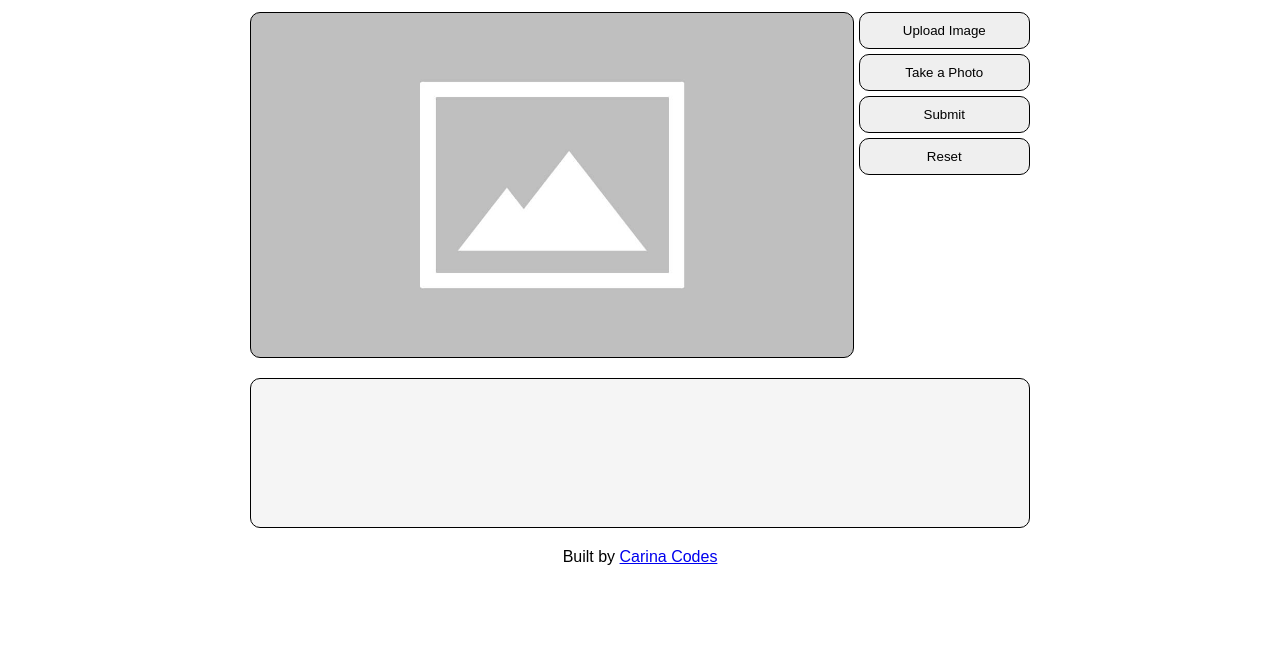
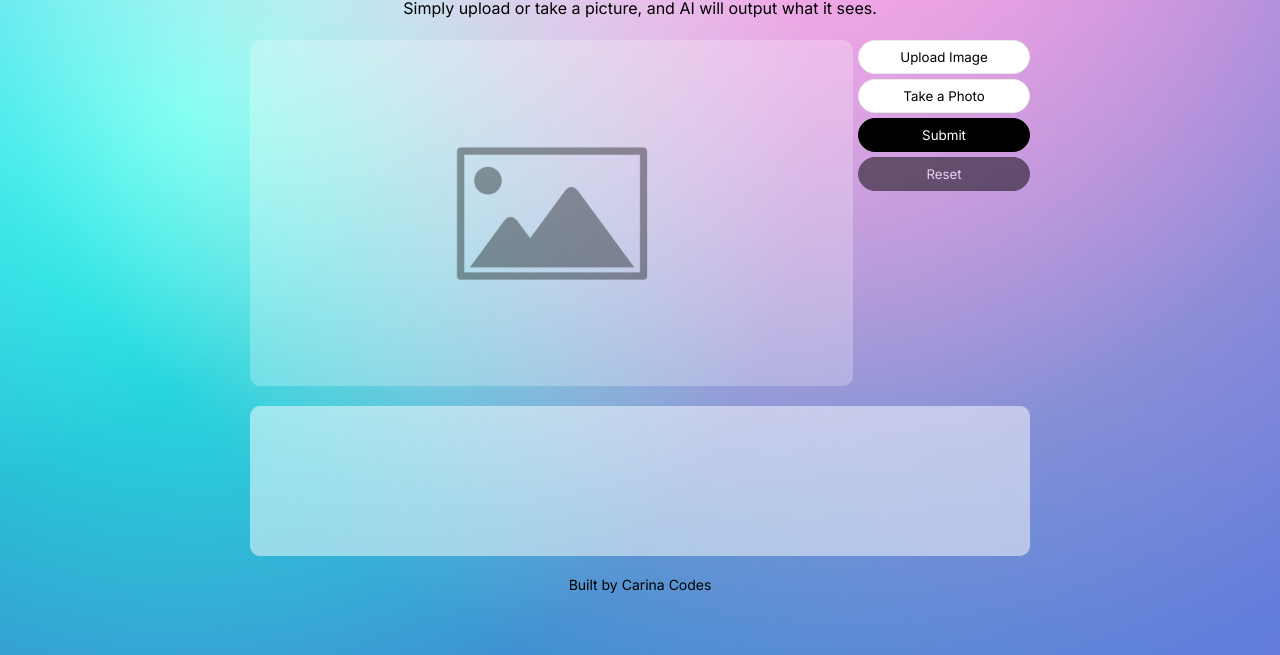
Before and after one commit to carina-codes/ai-image-recognition, a website: page index.html in a window 1280 px wide. Shown: the part 145-800 px from the top of the page. Drawn offline with nearby package versions, Linux system fonts and the light colour scheme; a web font is replaced by a local one.

Commit message:
style update

```diff
--- /dev/null
+++ b/css/responsive.css
@@ -0,0 +1,16 @@
+/* Mobile */
+@media (max-width: 799px) {
+  h1 {
+    font-size: 32px;
+  }
+  #input {
+    flex-direction: column;
+  }
+  .btn, button {
+    padding: 12px 25px;
+    font-size: 16px;
+  }
+  .actions {
+    margin-top: 8px;
+  }
+}
--- /dev/null
+++ b/css/style.css
@@ -0,0 +1,264 @@
+@import url('https://fonts.googleapis.com/css2?family=Inter:ital,opsz,wght@0,14..32,100..900;1,14..32,100..900&family=Playfair+Display:ital,wght@0,400..900;1,400..900&display=swap');
+
+@import url("https://cdn.jsdelivr.net/npm/bootstrap-icons@1.13.1/font/bootstrap-icons.min.css");
+
+:root {
+  --background: #f8f8f8;
+  --outline: #eaeaea;
+  --primary: #4465fc;
+  --black: #000000;
+  --white: #ffffff;
+  --header: "Inter", sans-serif;
+  --paragraph: "Inter", sans-serif;
+  --accent: "Playfair Display", serif;
+}
+
+* {
+  box-sizing: border-box;
+  -webkit-box-sizing: border-box;
+  font-smooth: always;
+  -webkit-font-smoothing: antialiased;
+  -moz-osx-font-smoothing: grayscale;
+  cursor: default;
+}
+
+*::before,
+*::after {
+  box-sizing: border-box;
+}
+
+html {
+  scroll-behavior: smooth;
+}
+
+html,
+body {
+  overflow-x: hidden !important;
+  padding: 0 !important;
+  margin: 0 !important;
+}
+
+body {
+  background:
+    radial-gradient(circle at 30% 30%, #878bff 0%, transparent 45%),
+    radial-gradient(circle at 70% 30%, #ff00cc 0%, transparent 45%),
+    radial-gradient(circle at 50% 60%, #00ff99 0%, transparent 45%),
+    radial-gradient(circle at 80% 40%, #ff3300 0%, transparent 45%),
+    radial-gradient(circle at 40% 40%, #00b6c2, #657bdc);
+  background-blend-mode: screen;
+  background-size: 175% 175%;
+  background-position: 50% 50%;
+  animation: shiftColors 6s ease-in-out infinite alternate;
+}
+
+@keyframes shiftColors {
+  0% {
+    background-position: 50% 50%;
+  }
+  100% {
+    background-position: 100% 100%;
+  }
+}
+
+a:hover,
+a:hover * {
+  cursor: pointer !important;
+}
+
+h1, h2, h3, h4, h5, h6, p, ul, ol, span, a, button {
+  font-family: var(--paragraph);
+  margin: 0;
+  padding: 0;
+}
+
+h1 {
+  font-size: 48px;
+  text-align: center;
+  margin: 25px 0 10px 0;
+  font-family: var(--accent);
+}
+
+h1 span {
+  font-family: var(--accent);
+}
+
+h2 {
+  font-size: 36px;
+  margin-bottom: 25px;
+}
+
+p {
+  padding-bottom: 20px;
+  line-height: 1.5;
+}
+
+a {
+  color: var(--black);
+  text-decoration: none;
+}
+
+body {
+  min-height: 100vh;
+  align-content: center;
+}
+
+header {
+  text-align: center;
+}
+
+.demo {
+  width: 800px;
+  max-width: 100%;
+  margin: auto;
+  padding: 10px;
+}
+
+button {
+  padding: 10px 15px;
+  border-radius: 10px;
+  border: 1px solid;
+  transition: all 0.2s;
+}
+
+button:hover {
+  cursor: pointer;
+  background-color: black;
+  border: 1px solid black;
+  color: white;
+}
+
+#input {
+  display: flex;
+  gap: 5px;
+  margin-bottom: 20px;
+}
+
+#input > div {
+  flex: 1;
+  display: flex;
+  flex-direction: column;
+  gap: 5px;
+}
+
+#input > div.actions {
+  flex: .3;
+}
+
+#userInput {
+  padding: 15px;
+  border-radius: 10px;
+  border: 1px solid;
+  height: 346px;
+}
+
+#userInput:hover {
+  cursor: pointer;
+}
+
+#output {
+  height: 150px;
+  width: 100%;
+  margin-bottom: 20px;
+  border-radius: 10px;
+  padding: 15px;
+  overflow-y: scroll;
+  scrollbar-width: auto;
+  scrollbar-color: rgba(0, 0, 0, 0.3) transparent;
+  background-color: rgba(255, 255, 255, .5);
+  border-color: inherit;
+}
+
+#output::-webkit-scrollbar {
+  width: 8px;
+}
+
+#output::-webkit-scrollbar-track {
+  background: transparent;
+}
+
+#output::-webkit-scrollbar-thumb {
+  background-color: rgba(0, 0, 0, 0.3);
+  border-radius: 4px;
+}
+
+.view-image {
+  padding: 15px;
+  border-radius: 10px;
+  min-height: 346px;
+  background-image: url("../image-placeholder.webp");
+  background-size: cover;
+  background-position: center;
+  background-repeat: no-repeat;
+  background-color: rgba(255, 255, 255, .25);
+}
+
+.visually-hidden {
+  position: absolute;
+  width: 1px;
+  height: 1px;
+  margin: -1px;
+  padding: 0;
+  overflow: hidden;
+  clip: rect(0 0 0 0);
+  border: 0;
+}
+
+.cred {
+  text-align: center;
+  margin: 20px;
+}
+
+.cred span {
+  font-size: 14px;
+}
+
+
+.btn, button {
+  display: inline-block;
+  border: 1px solid var(--outline);
+  background-color: var(--white);
+  border-radius: 25px;
+  padding: 8px 25px;
+  transition: all 0.25s;
+}
+
+.btn:hover, button:hover {
+  border: 1px solid var(--primary);
+  background-color: var(--primary);
+  color: var(--white);
+}
+
+.btn-black {
+  border: 1px solid var(--black);
+  background-color: var(--black);
+  color: var(--white);
+}
+
+.btn-black:hover {
+  border: 1px solid var(--primary);
+  background-color: var(--primary);
+  color: var(--white);
+}
+
+.btn-primary {
+  border: 1px solid var(--primary);
+  background-color: var(--primary);
+  color: var(--white);
+  margin-bottom: 15px;
+}
+
+.btn-primary:hover {
+  border: 1px solid var(--primary);
+  background-color: var(--white);
+  color: var(--primary);
+}
+
+.btn-black.btn-opac {
+  opacity: .5;
+}
+
+.btn-black.btn-opac:hover {
+  opacity: 1;
+  border: 1px solid var(--black);
+  background: var(--black);
+}
--- a/index.html
+++ b/index.html
@@ -3,143 +3,21 @@
 <head>
   <meta charset="UTF-8" />
   <meta name="viewport" content="width=device-width, initial-scale=1.0" />
+
+  <link rel="stylesheet" href="css/style.css">
+  <link rel="stylesheet" href="css/responsive.css">
+  <!-- <link rel="icon" href="./assets/images/favicon.png" type="image/png"> -->
+
   <title>AI Image Recognition</title>
-  <style>
-    * {
-      font-family: sans-serif;
-      margin: 0;
-      padding: 0;
-      box-sizing: border-box;
-      font-smooth: always;
-      -webkit-font-smoothing: antialiased;
-      -moz-osx-font-smoothing: grayscale;
-      cursor: default;
-    }
 
-    body {
-      min-height: 100vh;
-      align-content: center;
-    }
-
-    .demo {
-      width: 800px;
-      max-width: 100%;
-      margin: auto;
-      padding: 10px;
-    }
-
-    h1 {
-      text-align: center;
-      margin: 25px 0;
-    }
-
-    button {
-      padding: 10px 15px;
-      border-radius: 10px;
-      border: 1px solid;
-      transition: all 0.2s;
-    }
-
-    button:hover {
-      cursor: pointer;
-      background-color: black;
-      border: 1px solid black;
-      color: white;
-    }
-
-    #input {
-      display: flex;
-      gap: 5px;
-      margin-bottom: 20px;
-    }
-
-    #input > div {
-      flex: 1;
-      display: flex;
-      flex-direction: column;
-      gap: 5px;
-    }
-
-    #input > div.actions {
-      flex: .3;
-    }
-
-    #userInput {
-      padding: 15px;
-      border-radius: 10px;
-      border: 1px solid;
-      height: 346px;
-    }
-
-    #userInput:hover {
-      cursor: pointer;
-    }
-
-    #output {
-      height: 150px;
-      width: 100%;
-      border: 1px solid;
-      margin-bottom: 20px;
-      border-radius: 10px;
-      padding: 15px;
-      overflow-y: scroll;
-      scrollbar-width: auto;
-      scrollbar-color: rgba(0, 0, 0, 0.3) transparent;
-      background: whitesmoke;
-      border-color: inherit;
-    }
-
-    #output::-webkit-scrollbar {
-      width: 8px;
-    }
-
-    #output::-webkit-scrollbar-track {
-      background: transparent;
-    }
-
-    #output::-webkit-scrollbar-thumb {
-      background-color: rgba(0, 0, 0, 0.3);
-      border-radius: 4px;
-    }
-
-    .view-image {
-      padding: 15px;
-      border-radius: 10px;
-      border: 1px solid;
-      min-height: 346px;
-      background-image: url("image-placeholder.jpg");
-      background-size: cover;
-      background-position: center;
-      background-repeat: no-repeat;
-    }
-
-    .visually-hidden {
-      position: absolute;
-      width: 1px;
-      height: 1px;
-      margin: -1px;
-      padding: 0;
-      overflow: hidden;
-      clip: rect(0 0 0 0);
-      border: 0;
-    }
-
-    .cred {
-      text-align: center;
-      margin: 20px;
-    }
-
-    /* Mobile */
-    @media (max-width: 799px) {
-      #input {
-        flex-direction: column;
-      }
-    }
-  </style>
 </head>
 <body>
   <div class="demo">
-    <h1>AI Image Recognition</h1>
+
+    <header>
+      <h1>AI Image Recognition</h1>
+      <p>Simply upload or take a picture, and AI will output what it sees.</p>
+    </header>
 
     <div id="input">
       <div class="view-image">
@@ -148,8 +26,8 @@
       <div class="actions">
         <button onclick="uploadInput()">Upload Image</button>
         <button onclick="photoInput()">Take a Photo</button>
-        <button onclick="processInput()">Submit</button>
-        <button onclick="resetInput()">Reset</button>
+        <button onclick="processInput()" class="btn-black">Submit</button>
+        <button onclick="resetInput()" class="btn-black btn-opac">Reset</button>
       </div>
     </div>
 
```
Also changed, not shown: image-placeholder.jpg (deleted), image-placeholder.webp (added).
